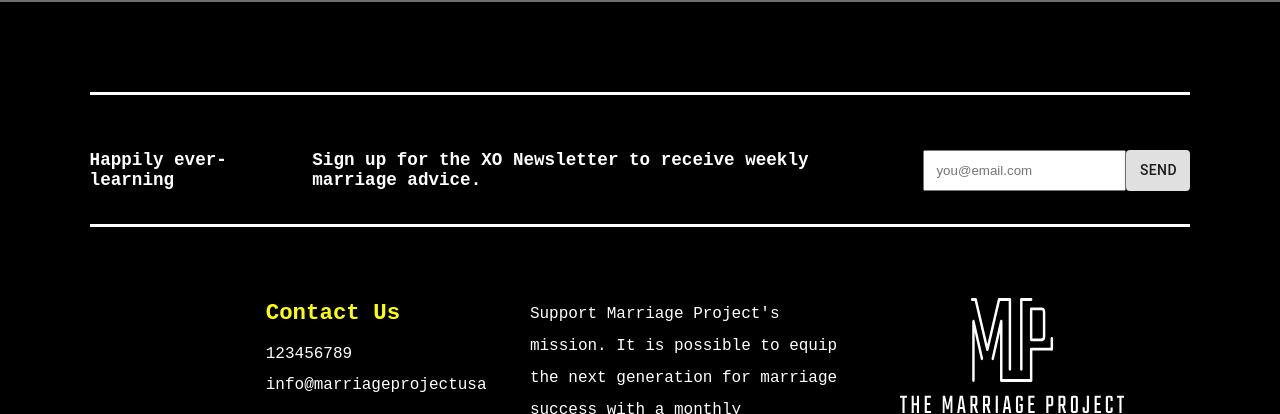
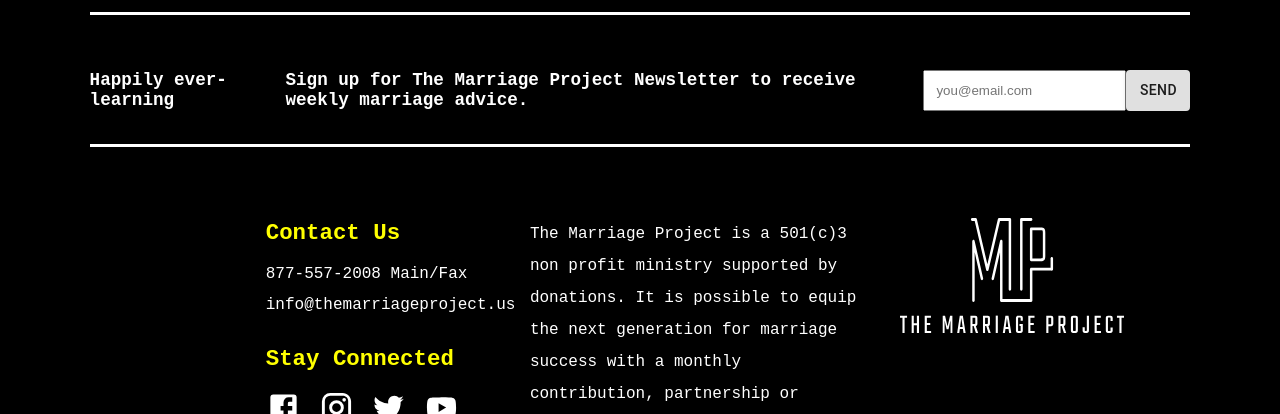
Before and after one commit to Nick9499/Marriage-Project-Usa, a React (Create React App) app: page /give in a window 1280 px wide. Shown: the part 2386-2800 px from the top of the page. Built offline with nearby package versions, Linux system fonts and the light colour scheme; grey boxes are pictures that could not be loaded.

Commit message:
navbar fixed

```diff
--- a/src/components/Accordion/Accordion.js
+++ b/src/components/Accordion/Accordion.js
@@ -1,20 +1,19 @@
-import React, { useState } from "react"
-import styled from "styled-components"
-import AddIcon from "@material-ui/icons/Add"
-import { IconButton } from "@material-ui/core"
+import React, { useState } from "react";
+import styled from "styled-components";
+import AddIcon from "@material-ui/icons/Add";
 
 const Accordion = () => {
-	const [show, setShow] = useState(false)
-	const [show1, setShow1] = useState(false)
-	const [show2, setShow2] = useState(false)
+  const [show, setShow] = useState(false);
+  const [show1, setShow1] = useState(false);
+  const [show2, setShow2] = useState(false);
   return (
     <AccordionContainer>
       <QuestionContainer>
         <Question>
           <h2>Do you offer Scholarships?</h2>
-					<IconButton onClick={() => setShow(!show)}>
+          <span onClick={() => setShow(!show)}>
             <AddIcon />
-					</IconButton>
+          </span>
         </Question>
         {show && (
           <Answer>
@@ -25,9 +24,9 @@ const Accordion = () => {
       <QuestionContainer>
         <Question>
           <h2>Are group discounts available?</h2>
-					<IconButton onClick={() => setShow1(!show1)}>
+          <span onClick={() => setShow1(!show1)}>
             <AddIcon />
-					</IconButton>
+          </span>
         </Question>
         {show1 && (
           <Answer>
@@ -41,9 +40,9 @@ const Accordion = () => {
       <QuestionContainer>
         <Question>
           <h2>Do I have to be married to attend?</h2>
-					<IconButton onClick={() => setShow2(!show2)}>
+          <span onClick={() => setShow2(!show2)}>
             <AddIcon />
-					</IconButton>
+          </span>
         </Question>
         {show2 && (
           <Answer>
@@ -58,15 +57,15 @@ const Accordion = () => {
         )}
       </QuestionContainer>
     </AccordionContainer>
-	)
-}
+  );
+};
 
-export default Accordion
+export default Accordion;
 
 const AccordionContainer = styled.div`
   margin: 10%;
   margin-bottom: 20%;
-`
+`;
 const QuestionContainer = styled.div`
   margin-bottom: 10%;
   h2 {
@@ -74,7 +73,7 @@ const QuestionContainer = styled.div`
     margin-bottom: 2%;
     font-size: 200%;
   }
-`
+`;
 
 const Question = styled.div`
   display: grid;
@@ -85,11 +84,11 @@ const Question = styled.div`
       font-size: 150%;
     }
   }
-`
+`;
 
 const Answer = styled.div`
   p {
     font-weight: bold;
     margin-bottom: 10%;
   }
-`
+`;
--- a/src/components/Footer/Footer.js
+++ b/src/components/Footer/Footer.js
@@ -12,7 +12,8 @@ const Footer = () => {
       <FooterTop>
         <h2>Happily ever-learning</h2>
         <h2 className="small">
-          Sign up for the XO Newsletter to receive weekly marriage advice.
+          Sign up for The Marriage Project Newsletter to receive weekly marriage
+          advice.
         </h2>
         <input type="text" placeholder="you@email.com" />
         <Button variant="contained">SEND</Button>
@@ -21,9 +22,13 @@ const Footer = () => {
         <Contact>
           <h5>Contact Us</h5>
           <p>
-            <a href="tel:123456789">123456789</a>
+            <a href="tel:877-557-2008">877-557-2008 Main/Fax</a>
           </p>
-          <p>info@marriageprojectusa</p>
+          <p>
+            <a href="mailto:info@themarriageproject.us">
+              info@themarriageproject.us
+            </a>
+          </p>
           <h5>Stay Connected</h5>
           <Socials>
             <span>
@@ -45,9 +50,10 @@ const Footer = () => {
         </Contact>
         <Give>
           <p>
-            Support Marriage Project's mission. It is possible to equip the next
-            generation for marriage success with a monthly contribution,
-            partnership or donation to the Marriage
+            The Marriage Project is a 501(c)3 non profit ministry supported by
+            donations. It is possible to equip the next generation for marriage
+            success with a monthly contribution, partnership or donation to the
+            Marriage Project. Please click GIVE below.
           </p>
           <Button
             variant="contained"
@@ -63,8 +69,7 @@ const Footer = () => {
       <FooterBottom>
         <small>Accredited by the ECFA Since 1996</small>
         <small>
-          © Copyright 2021 The Marriage Project. All rights reserved. Designed
-          by circles+co
+          © Copyright 2021 The Marriage Project. All rights reserved.
         </small>
       </FooterBottom>
     </FooterContaner>
--- a/src/components/Navbar/NavbarElements.js
+++ b/src/components/Navbar/NavbarElements.js
@@ -2,14 +2,16 @@ import styled from "styled-components";
 import { Link as LinkR } from "react-router-dom";
 
 export const Nav = styled.nav`
-  background: ${({ isOpen }) => (isOpen ? "transparent" : "transparent")};
+  background: ${({ navbar }) => (navbar ? "#000" : "transparent")};
+  transition: background 1s;
   height: 80px;
   /* margin-top: -80px; */
   display: flex;
+  position: fixed;
   justify-content: center;
   align-items: center;
   font-size: 1rem;
-  position: sticky;
+  width: 100%;
   top: 0;
   z-index: 10;
 
@@ -28,7 +30,7 @@ export const NavbarContainer = styled.div`
 `;
 export const NavLogo = styled(LinkR)`
   img {
-    width: 100%;
+    width: 90%;
     padding-top: 20%;
   }
 `;
--- a/src/components/Navbar/index.js
+++ b/src/components/Navbar/index.js
@@ -1,12 +1,21 @@
-import React from "react";
+import React, { useState } from "react";
 import { MobileIcon, Nav, NavbarContainer, NavLogo } from "./NavbarElements";
 import { FaBars, FaTimes } from "react-icons/fa";
 import logo from "../../images/logo.svg";
 
 const Navbar = ({ toggle, isOpen }) => {
+  const [navbar, setNavbar] = useState(false);
+  const changeBackground = () => {
+    if (window.scrollY >= 80) {
+      setNavbar(true);
+    } else {
+      setNavbar(false);
+    }
+  };
+  window.addEventListener("scroll", changeBackground);
   return (
     <>
-      <Nav isOpen={isOpen}>
+      <Nav isOpen={isOpen} navbar={navbar}>
         <NavbarContainer>
           <NavLogo to="/">
             <img alt="logo" src={logo} />
```
Lines whose indentation alone changed are shown as unchanged.
